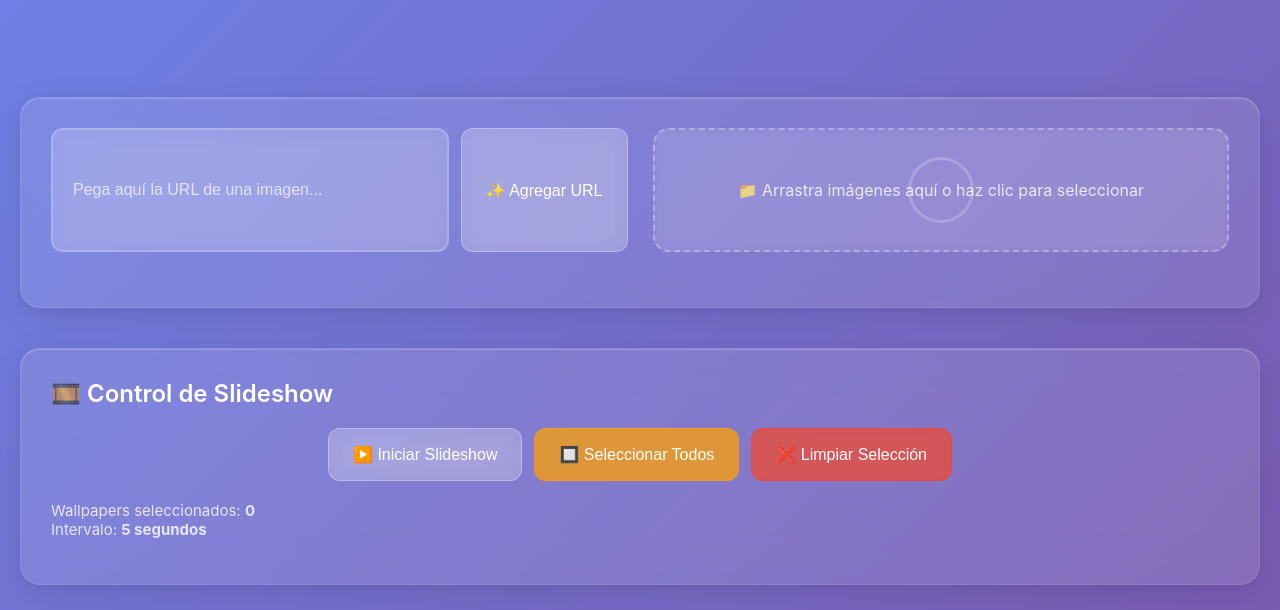
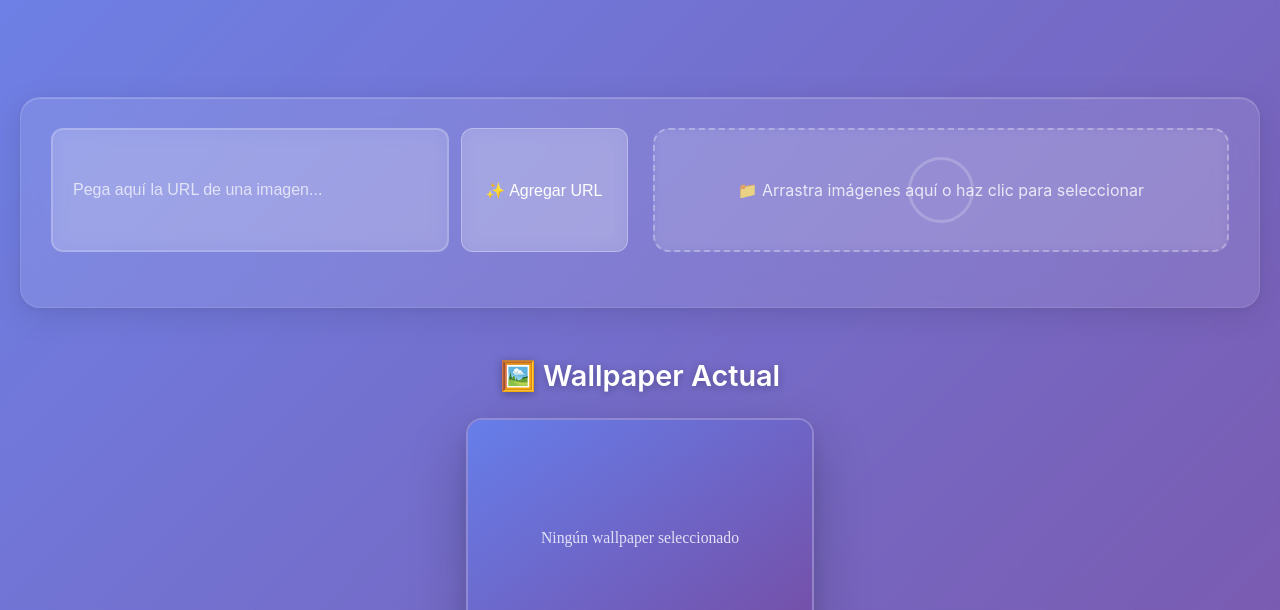
Before and after one commit to Lucaass89/Wallpaper, a plain HTML site: page index.html in a window 1280 px wide. Shown: the part 190-800 px from the top of the page. Drawn offline with Linux system fonts and the light colour scheme.

Commit message:
Update index.html

```diff
--- a/index.html
+++ b/index.html
@@ -33,18 +33,7 @@
             </div>
         </div>
 
-        <div class="glass-card slideshow-controls">
-            <h3>🎞️ Control de Slideshow</h3>
-            <div style="display: flex; flex-wrap: wrap; gap: 12px; justify-content: center; margin-bottom: 20px;">
-                <button class="btn" id="slideshowBtn" onclick="toggleSlideshow()">▶️ Iniciar Slideshow</button>
-                <button class="btn btn-warning" onclick="selectAllWallpapers()">🔲 Seleccionar Todos</button>
-                <button class="btn btn-danger" onclick="clearSelection()">❌ Limpiar Selección</button>
-            </div>
-            <div class="slideshow-info">
-                <p>Wallpapers seleccionados: <strong><span id="selectedCount">0</span></strong></p>
-                <p>Intervalo: <strong>5 segundos</strong></p>
-            </div>
-        </div>
+
 
         <div class="current-wallpaper">
             <h3>🖼️ Wallpaper Actual</h3>
```
